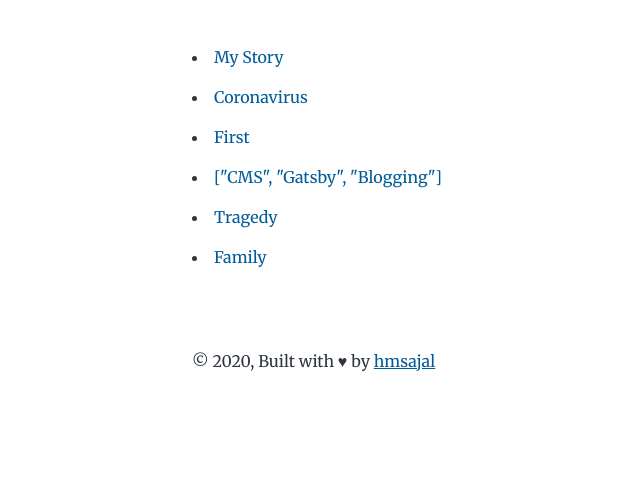
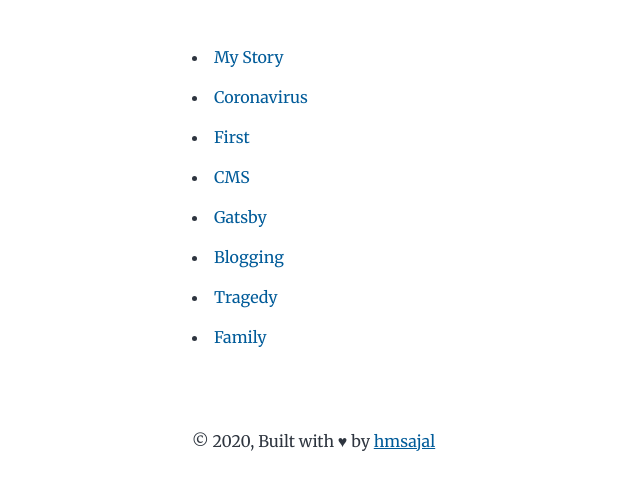
Before and after one commit to hmsajal/BlogSite, a Gatsby site: page /categories in a window 1280 px wide. Shown: the part 143-632 px from the top of the page, without its empty margins (132-772 px from the left). Built offline with nearby package versions, Linux system fonts and the light colour scheme; Gatsby itself is replaced by a stand-in of ours.

Commit message:
it might work now

```diff
--- a/static/blog/my-first-blog-from-netlify-cms-for-my-gatsby-blog.md
+++ b/static/blog/my-first-blog-from-netlify-cms-for-my-gatsby-blog.md
@@ -1,9 +1,10 @@
 ---
 layout: blog
 title: My First Blog from Netlify CMS for My Gatsby Blog.
-tags: '["CMS", "gatsby", "blogging"]'
+tags: ["CMS", "gatsby", "blogging"]
 path: blogoncms
 date: 2020-09-30T19:15:24.086Z
 thumbnail: /assets/gatsby-icon.png
 ---
+
 This is my first blog written from _netlify cms_ . I am a bit excited about it. Because if you are a tech guy and if you knew me two years ago you only could see a young unemployed boy graduated in some tech discipline has rarely any skill to sell. But what I can do now is not bad. This stack I have used to build this blog is called Jamstack. It's a new and growing web tech. I hope I can learn more everyday and become a better developer.
```
Also changed, not shown: static/favicon.ico (deleted).
